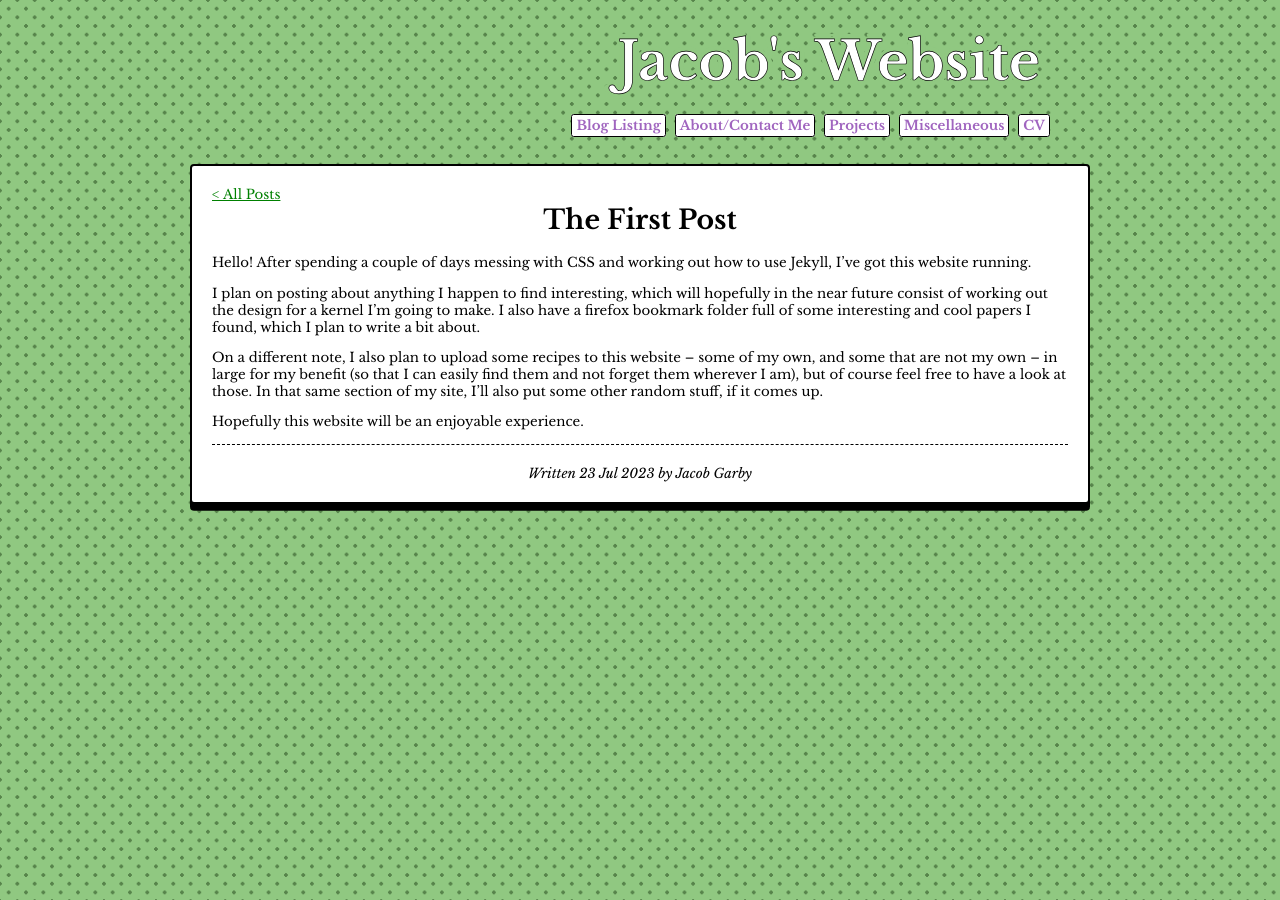
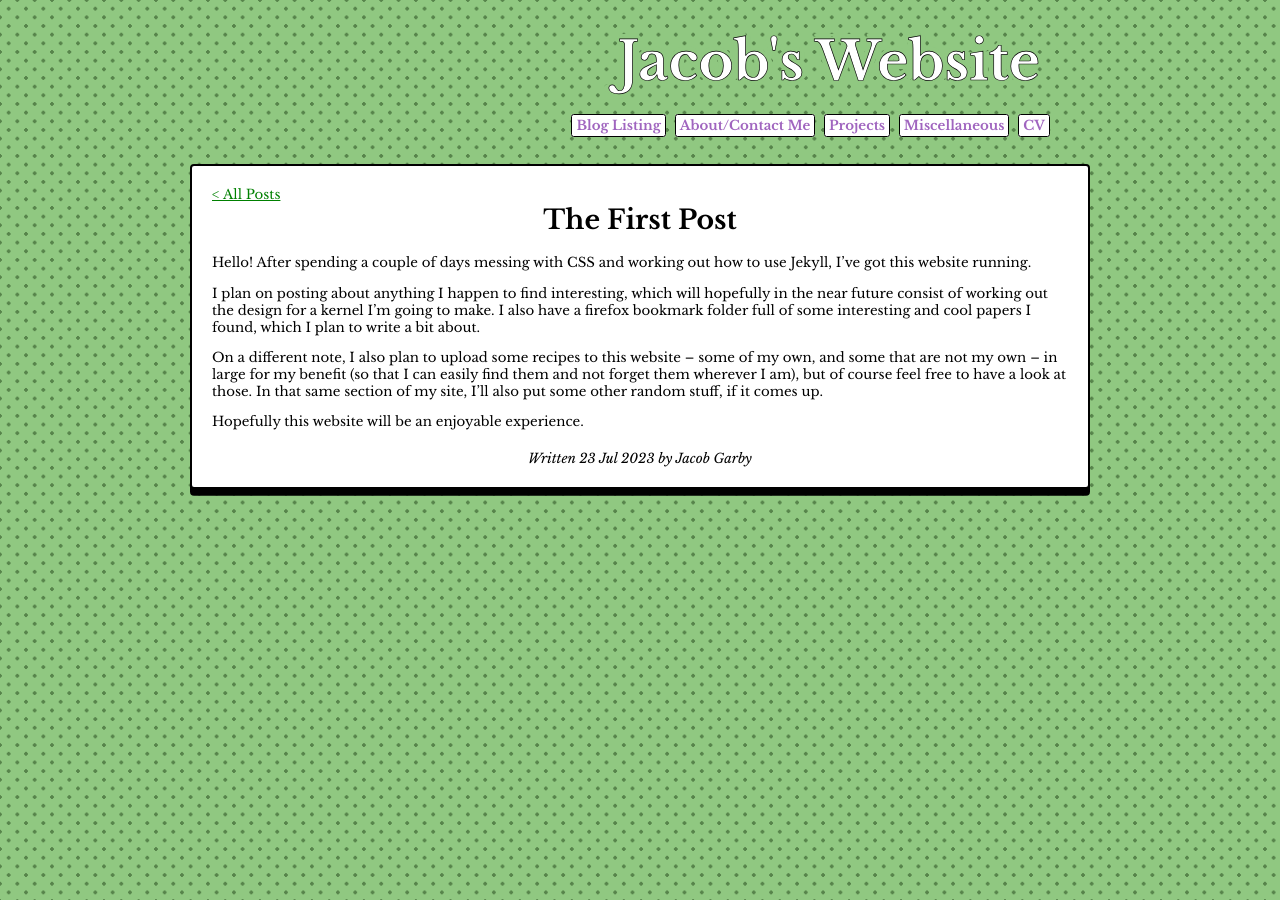
Before and after one commit to j4cobgarby/j4cobgarby.github.io, a Jekyll site: the page built from _posts/2023-07-23-The-first-post.md, in a window 1280 px wide. Built offline with Jekyll 4.4.1, drawn with Linux system fonts in a browser that asks for light colours.

Commit message:
Remove hr before author line

```diff
--- a/_layouts/post.html
+++ b/_layouts/post.html
@@ -7,5 +7,4 @@ layout: default
 <h1>{{page.title}}</h1>
 <p style="text-align: center;"></p>
 {{content}}
-<hr>
 <p style="text-align: center; margin: 20px 0 0 0;"><i>Written {{page.date | date_to_string}} by {{page.author}}</i></p>
```
